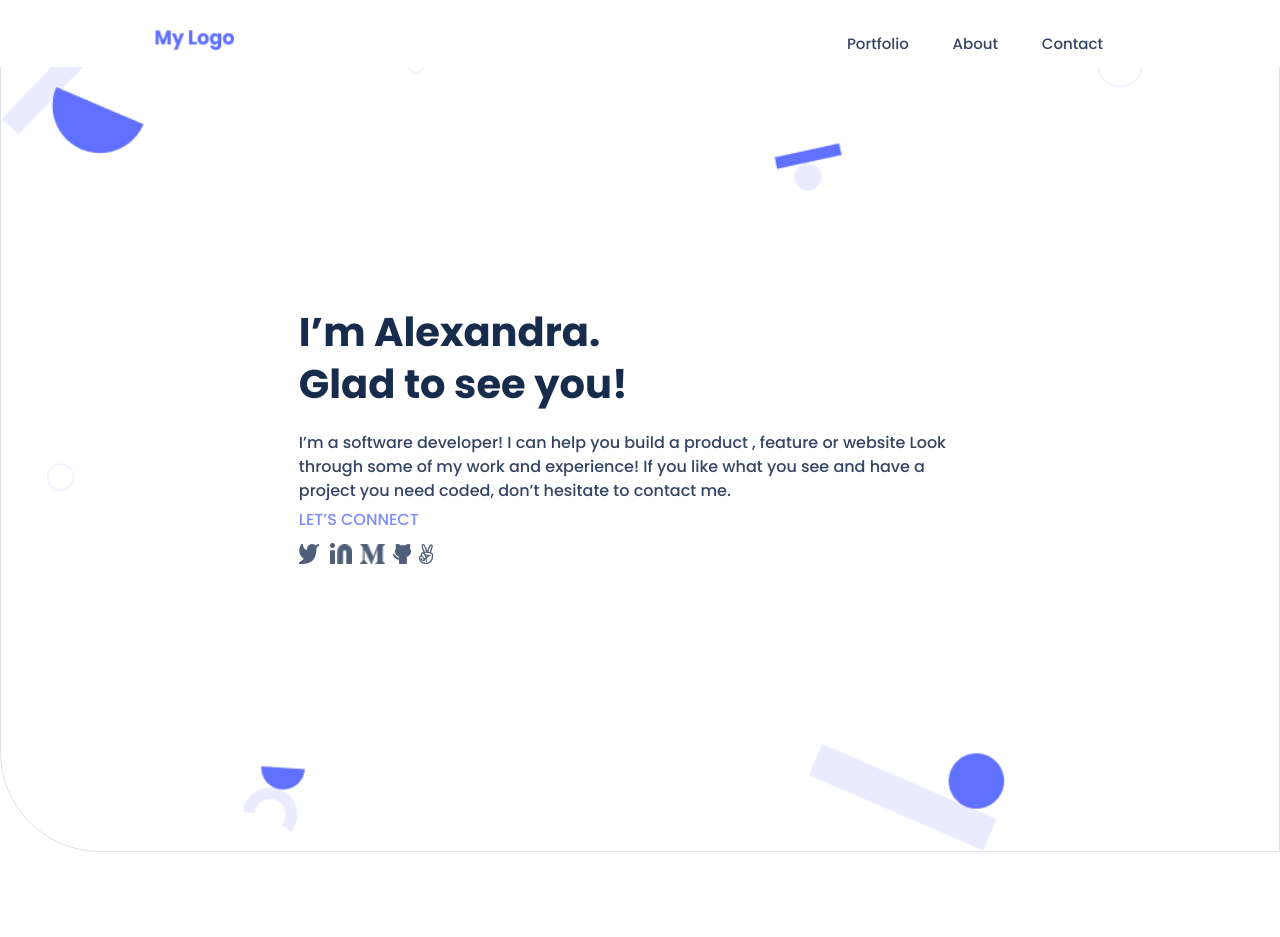
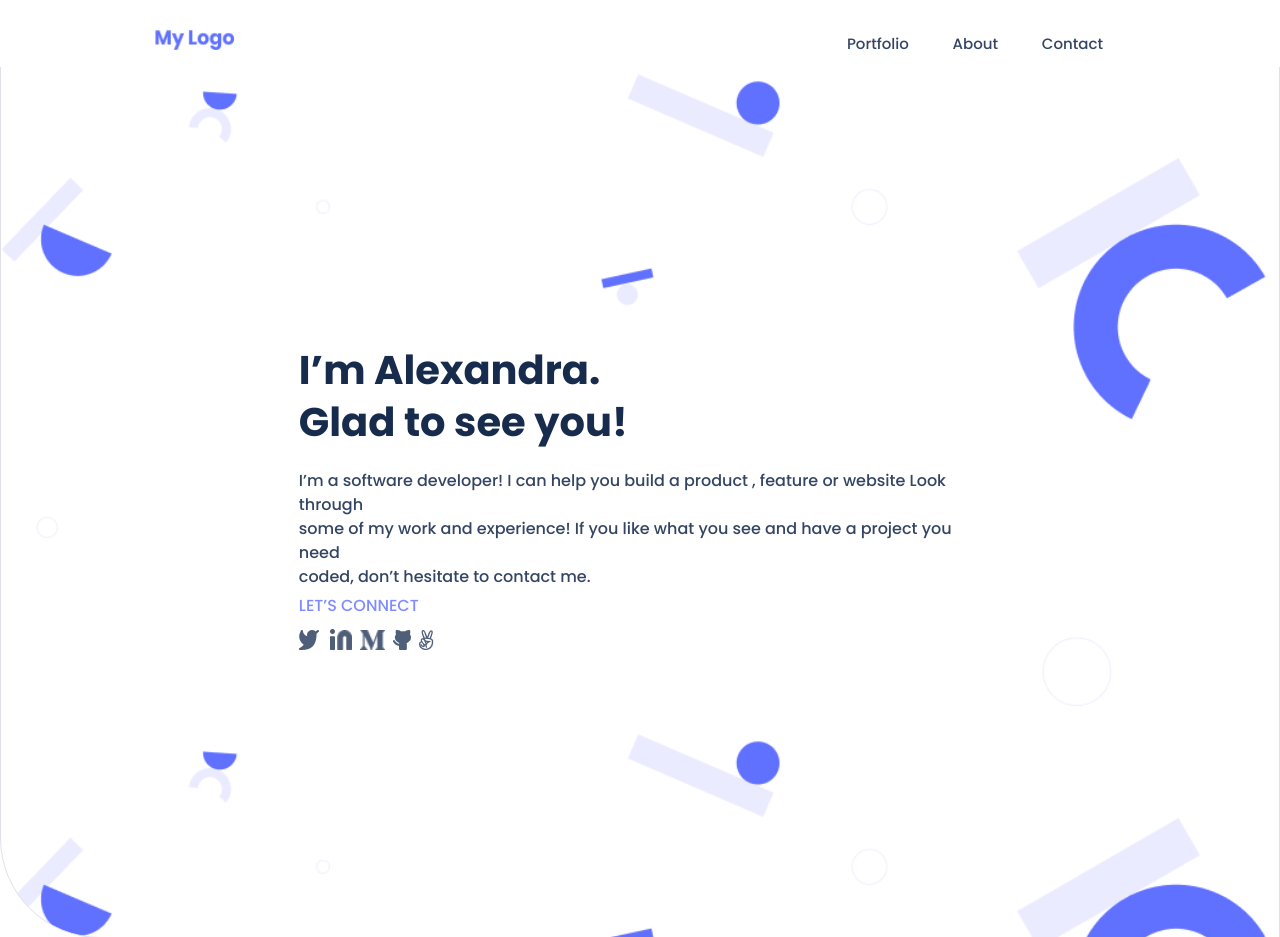
Before and after one commit to HtetWaiYan7191/HtetWaiYan7191.github.io, a website: page index.html in a window 1280 px wide. Shown: the top 937 px of the page. Drawn offline with Linux system fonts and the light colour scheme.

Commit message:
Update main  background position and margin values to replicate the design

```diff
--- a/index.html
+++ b/index.html
@@ -38,8 +38,8 @@
                     Glad to see you!</h1>
 
                 <p id="intro-text"> I’m a software developer! I can help you build a product ,
-                    feature or website Look through some of my work and experience!
-                    If you like what you see and have a project you need coded,
+                    feature or website Look through <br> some of my work and experience!
+                    If you like what you see and have a project you need <br> coded,
                      don’t hesitate to contact me.
                 </p>
             </div>
--- a/style.css
+++ b/style.css
@@ -533,8 +533,10 @@
     height: auto;
     border: 1px solid #dfe1e6;
     border-radius: 0 0 0 100px;
-    background-image: url(./Images/Header\ bg.png);
-    background-size: cover;
+    background-image: url(./Images/Header\ bg\ 0.75.png);
+    background-size:contain;
+    margin: 2.4rem auto;
+    background-position:center;
   }
 
   #main-container {
```
Also changed, not shown: Images/Header bg 0.75.png (added).
